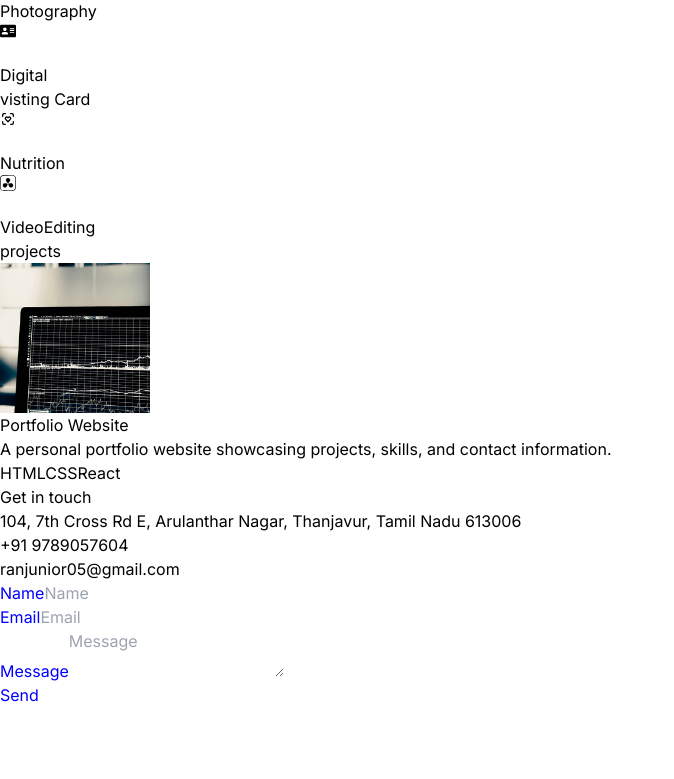
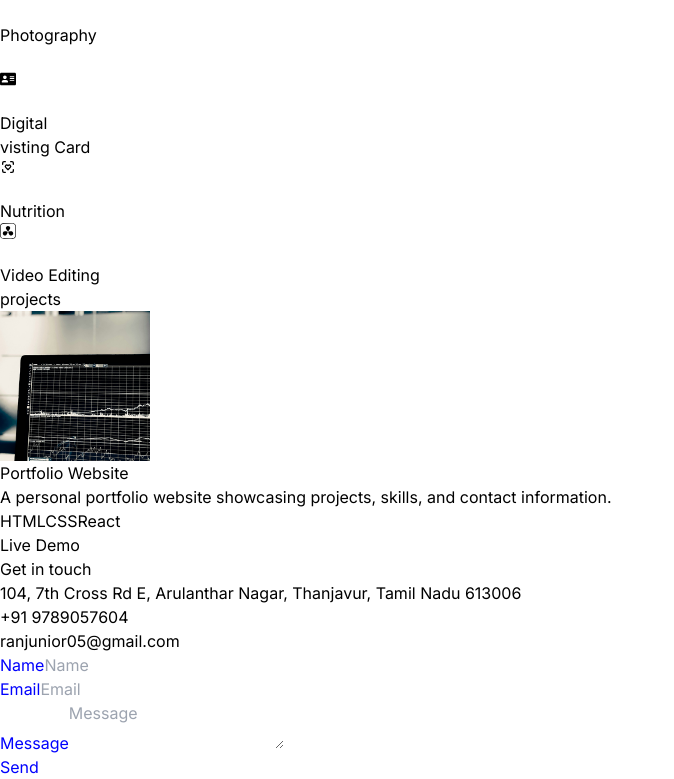
Before and after one commit to RAN-com/RaN.com, a React (Vite) app: page / in a window 1280 px wide. Shown: the part 3537-4316 px from the top of the page, without its empty margins (0-674 px from the left). Before the commit the page ends 4244 px from the top, so only its background shows below. Built offline with nearby package versions, Linux system fonts and the light colour scheme.

Commit message:
Updated files in React.js project

```diff
--- a/src/Components/Services.jsx
+++ b/src/Components/Services.jsx
@@ -33,13 +33,13 @@ const Services = () => {
          whileInView={{opacity:1,x:0}}
          initial={{opacity:0,x:-100}}
          transition={{duration:0.5}}
-        className="rounded-2xl border-4 border-neutral-800 p-20">
-            <CgWebsite className="text-7xl text-cyan-400"/><br/>
+        className="rounded-2xl border-4 h-80 w-60 border-neutral-800 p-20 ">
+            <CgWebsite className="text-7xl text-cyan-400 "/><br/>
             <h1>Web design& <br/>Development</h1>
         </motion.div>
         <motion.div  whileInView={{opacity:1,y:0}}
            initial={{opacity:0,y:-100}}
-           transition={{duration:1.5}} className="rounded-2xl border-4 border-neutral-800 p-20">
+           transition={{duration:1.5}} className="rounded-2xl h-80 w-60 border-4 border-neutral-800 p-20">
             < FaYoutube className=" text-7xl text-red-700"/><br/>
             <h1 >Content <br/>Makeing</h1>
         </motion.div>
@@ -47,7 +47,7 @@ const Services = () => {
           whileInView={{opacity:1,x:0}}
           initial={{opacity:0,x: 100}}
           transition={{duration:0.5}}
-        className="rounded-2xl border-4 border-neutral-800 p-20">
+        className="rounded-2xl h-80 w-60 border-4 border-neutral-800 p-20">
             <BsAppIndicator  className="text-7xl text-cyan-400"/><br/>
             <h1>App Design& <br/>Development</h1>
         </motion.div>
@@ -55,16 +55,17 @@ const Services = () => {
 
 
     </div>
+    <br/>
     <div className=" flex items-center text-center justify-center gap-6 h-80">
         <motion.div
             whileInView={{opacity:1,x:0}}
             initial={{opacity:0,x: -100}}
             transition={{duration:1}}
-        className="rounded-2xl border-4 border-neutral-800 p-20">
+        className="rounded-2xl h-80 w-60 border-4 border-neutral-800 p-20">
             <FaInstagram className="text-7xl text-pink-300 "/><br/>
             <h1>Insta Poster</h1>
         </motion.div>
-        <div className="rounded-2xl border-4 border-neutral-800 p-20">
+        <div className="rounded-2xl h-80 w-60 border-4 border-neutral-800 p-20">
             <IoLogoApple className="  text-7xl text--400"/><br/>
             <h1>Logo<br/> Design</h1>
         </div>
@@ -72,7 +73,7 @@ const Services = () => {
             whileInView={{opacity:1,x:0}}
             initial={{opacity:0,x: 100}}
             transition={{duration:1}}
-         className="rounded-2xl border-4  border-neutral-800 p-20">
+         className="rounded-2xl h-80 w-60 border-4  border-neutral-800 p-20">
             <FaCamera className="text-7xl text-blue-400"/><br/>
             <h1>Photography</h1>
         </motion.div>
@@ -80,18 +81,19 @@ const Services = () => {
 
 
     </div>
+    <br/>
     <div className=" flex items-center text-center justify-center gap-6 h-80">
         <motion.div
             whileInView={{opacity:1,x:0}}
             initial={{opacity:0,x: -100}}
             transition={{duration:1}}
-        className="rounded-2xl border-4 border-neutral-800 p-20">
+        className="rounded-2xl h-80 w-60 border-4 border-neutral-800 p-20">
             <FaAddressCard  className="text-7xl text-cyan-400 "/><br/>
             <h1>Digital <br/> visting Card</h1>
         </motion.div>
         <motion.div  whileInView={{opacity:1,y:0}}
            initial={{opacity:0,y: 100}}
-           transition={{duration:1.5}} className="rounded-2xl border-4 border-neutral-800 p-20">
+           transition={{duration:1.5}} className="rounded-2xl h-80 w-60 border-4 border-neutral-800 p-20">
             <TbHealthRecognition className="  text-7xl text-green-400"/><br/>
             <h1>Nutrition</h1>
         </motion.div>
@@ -99,9 +101,9 @@ const Services = () => {
             whileInView={{opacity:1,x:0}}
             initial={{opacity:0,x: 100}}
             transition={{duration:1}}
-         className="rounded-2xl border-4 border-neutral-800 p-20">
+         className="rounded-2xl h-80 w-60 border-4 border-neutral-800 p-20">
             <SiDavinciresolve className="text-7xl text-blue-400"/><br/>
-            <h1>VideoEditing</h1>
+            <h1>Video Editing</h1>
         </motion.div>
 
 
--- a/src/Components/Work.jsx
+++ b/src/Components/Work.jsx
@@ -40,14 +40,14 @@ const Work = () => {
 
 
                     ))}
-                      {/* <motion.div
+                      <motion.div
                 whileInView={{opacity:1,x:0}}
                 initial={{opacity:0,x:100}}
                 transition={{duration:1}}
                 ><button
                 className="bg-purple-500 hover:bg-purple-700 text-white font-bold py-2 px-4 rounded focus:outline-none focus:shadow-outline"
 
-                >{project.Demo}</button></motion.div> */}
+                >{project.Demo}</button></motion.div>
 
 
                 </motion.div>
```
